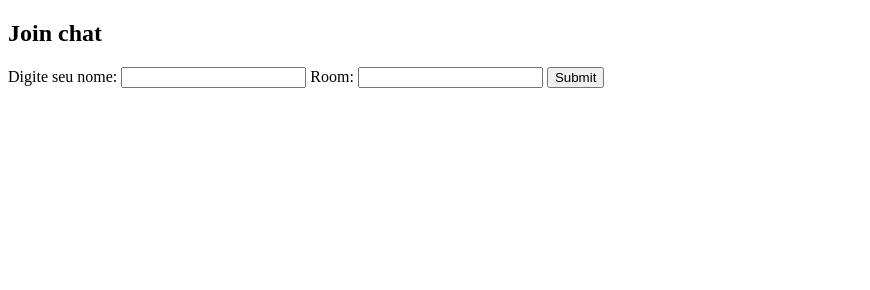
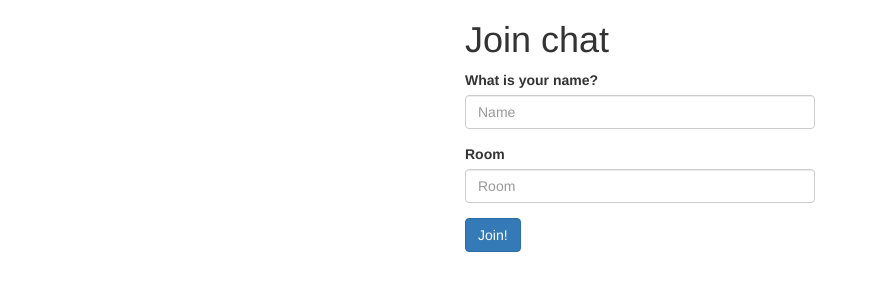
Before and after one commit to viniciuslopeslps/socket-basic, a website: page public/index.html in a window 1280 px wide. Shown: the whole page, without its empty margins (0-870 px from the left). Drawn offline with nearby package versions, Linux system fonts and the light colour scheme.

Commit message:
putting bootstrap

```diff
--- a/public/index.html
+++ b/public/index.html
@@ -3,16 +3,28 @@
 	<head>
 		<meta charset="utf-8">
 		<title>Socket.io basics</title>
+
+		<!-- Latest compiled and minified CSS -->
+		<link rel="stylesheet" href="https://maxcdn.bootstrapcdn.com/bootstrap/3.3.7/css/bootstrap.min.css">
 	</head>
 	<body>
-		<h2>Join chat</h2>
-        <form action="/chat.html">
-            <label>Digite seu nome:</label>
-            <input type="text" name="name">
+		<div class="container">
+			<div class="col-md-4 col-md-offset-4">
+				<h1>Join chat</h1>
+				<form action="/chat.html">
+					<div class="form-group">
+						<label>What is your name?</label>
+						<input type="text" class="form-control" name="name" placeholder="Name">
+					</div>
 
-            <label>Room:</label>
-            <input type="text" name="room">
-            <input type="submit">
-        </form>
+					<div class="form-group">
+						<label>Room</label>
+						<input type="text" class="form-control" name="room" placeholder="Room">
+					</div>
+
+		 			<button type="submit" class="btn btn-primary">Join!</button>
+				</form>
+			</div>
+		</div>
 	</body>
 </html>
```
